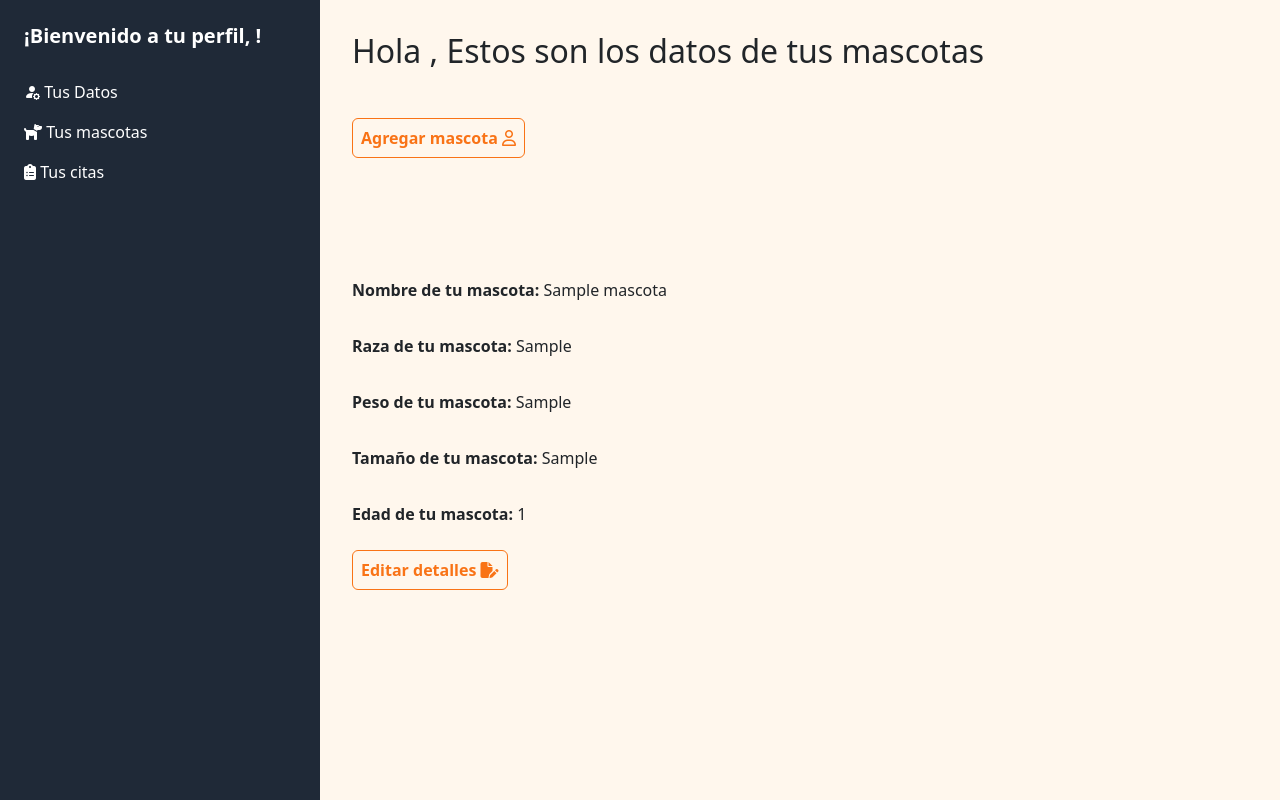
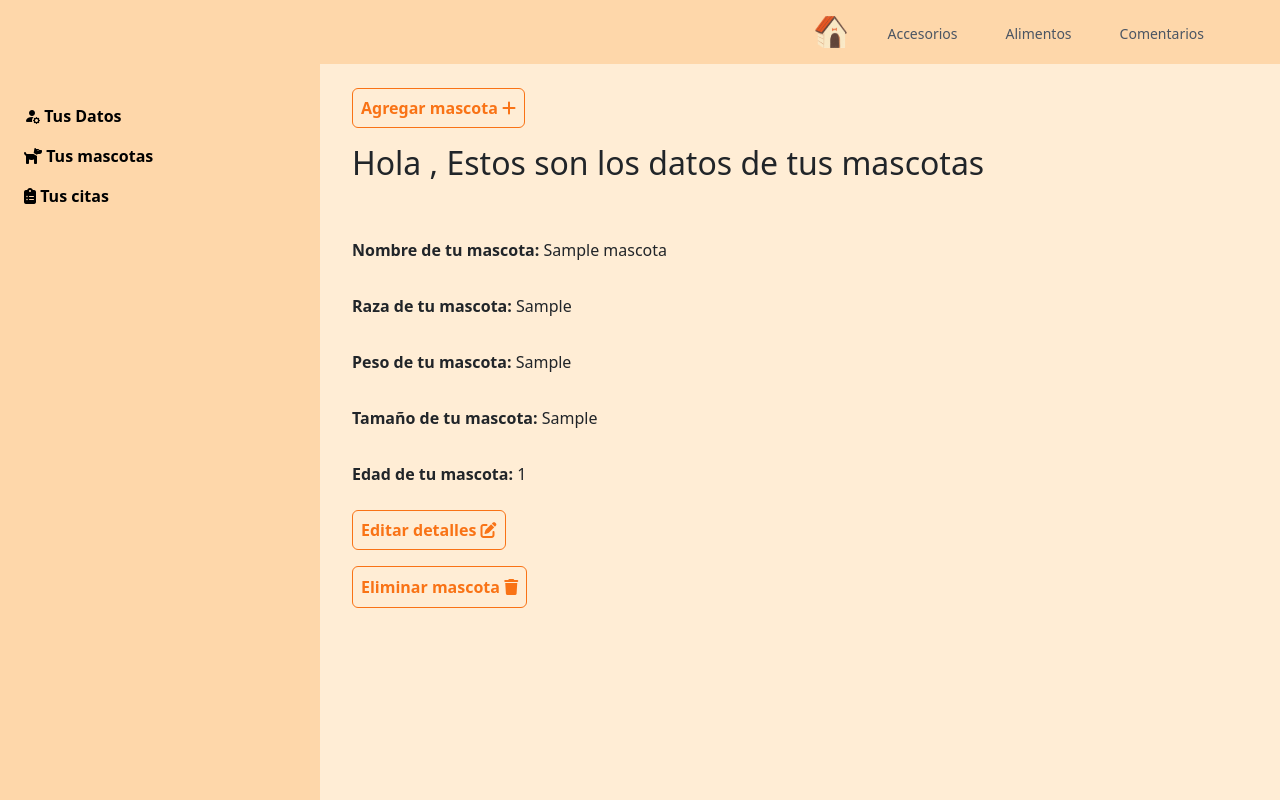
Before and after one commit to KeynerSjzxx/Traviesos, a Django app: page /perfil/citas/mascotas/ in a window 1280 px wide. Run offline with Django 4.2, Linux system fonts and the light colour scheme; tables that the repository leaves empty hold one stand-in row (values such as "Sample post"); some libraries are stand-ins or nearby versions.

Commit message:
cambios modulo citas2

```diff
--- a/Traviesos/Traviesos/urls.py
+++ b/Traviesos/Traviesos/urls.py
@@ -16,6 +16,7 @@ urlpatterns = [
     path('perfil/citas/mascotas/datos_mascotas', citas_views.datos_mascota, name='datos_mascotas'),
     path('perfil/citas/mascotas/', citas_views.agregar_mascota, name='agregar_mascotas'),
     path('perfil/citas/mascotas/citas/lista_citas', citas_views.ver_citas, name='ver_citas'),
+    path('eliminar_mascota/<int:mascota_id>/',citas_views.eliminar_mascota, name='eliminar_mascota'),
     path('pqrs/', pqrs_views.pqrs, name='pqrs'),
     path('logout/', views.logout_view, name='logout'),
     path('registro/', views.registro, name='registro'),
--- a/Traviesos/gestion_citas/citas_views.py
+++ b/Traviesos/gestion_citas/citas_views.py
@@ -3,6 +3,8 @@ from django.contrib import messages
 from .forms import FormAgendarCita, informacion_mascota
 from django.contrib.auth.decorators import login_required
 from .models import Mascota, AgendarCita
+from django.shortcuts import get_object_or_404
+
 
 @login_required
 def formulario_agendar(request):
@@ -10,19 +12,17 @@ def formulario_agendar(request):
         form = FormAgendarCita(request.POST)
         if form.is_valid():
             form.save()
-            messages.success(request, 'Cita guardada correctamente.')
+            messages.success(request, 'La cita se ha enviado exitosamente.')
             form = FormAgendarCita()
         else:
-            messages.error(request, 'Error al agendar la cita. Revise los datos.')
+            messages.error(request, 'Error al agendar cita. Verifica los datos.')
 
-            for field, errors in form.errors.items():
-                for error in errors:
-                    messages.error(request, f'Error en el campo {field}: {error}')
     else:
         form = FormAgendarCita()
 
     context = {'form': form}
     return render(request, 'citas/citas.html', context)
+
 
 
 def datos_mascota(request):
@@ -32,8 +32,8 @@ def datos_mascota(request):
             informacion_mascotas = formulario2.save(commit=False)
             informacion_mascotas.user = request.user
             informacion_mascotas.save()
-            messages.success(request, 'Tu información adicional se ha guardado correctamente.')
             return redirect('agregar_mascotas')
+
 
     else:
         formulario2 = informacion_mascota()
@@ -48,3 +48,11 @@ def ver_citas(request):
     citas = AgendarCita.objects.all()
     print(citas)
     return render(request, 'citas/lista_citas.html', {'citas': citas})
+
+def eliminar_mascota(request, mascota_id):
+    if request.method == 'POST':
+        mascota = get_object_or_404(Mascota, id=mascota_id)
+        mascota.delete()
+        return redirect('agregar_mascotas')
+
+    return render(request, 'mascota.html', {'mascota': mascota})
--- a/Traviesos/templates/citas/mascota.html
+++ b/Traviesos/templates/citas/mascota.html
@@ -19,41 +19,66 @@
     <link rel="website icon" href="{% static 'image/image_home/home.png' %}">
     <title>Mascotas</title>
 </head>
-
-<body class="bg-orange-50">
+<header>
+    <nav class="bg-orange-200 container-fluid">
+      <div class="max-w-7xl mx-auto px-4 sm:px-6 lg:px-8">
+        <div class="flex items-center justify-between h-16">
+          <div class="flex items-center space-x-2">
+          </div>
+          <div class="flex items-center">
+            <a href="{% url 'index' %}"><img class="h-8 w-8" src="{% static 'image/image_home/home.png'%}" alt="Logo"></a>
+            <div class="hidden md:block">
+              <ul class="flex space-x-4 font-bold fs-5 px-4 sm:">
+                <li><a href="{% url 'index' %}"
+                    class="text-gray-600 hover:bg-orange-300 hover:text-gray-600 px-3 py-2 rounded-md text-sm font-medium">Accesorios</a>
+                </li>
+                <li><a href="{% url 'index' %}"
+                    class="text-gray-600 hover:bg-orange-300 hover:text-gray-600 px-3 py-2 rounded-md text-sm font-medium">Alimentos</a>
+                </li>
+                <li><a href="{% url 'index' %}"
+                    class="text-gray-600 hover:bg-orange-300 hover:text-gray-600 px-3 py-2 rounded-md text-sm font-medium">Comentarios</a>
+                </li>
+              </ul>
+            </div>
+          </div>
+        </div>
+      </div>
+    </nav>
+  </header>
+<body class="bg-orange-100">
     <div class="flex">
-        <aside class="sidebar bg-gray-800 text-white h-screen fixed top-0 left-0 overflow-y-auto">
+        <aside class="sidebar bg-orange-200 text-black h-screen fixed top-0 left-0 overflow-y-auto">
             <div class="p-4">
-                <h1 class="fs-5 font-semibold">¡Bienvenido a tu perfil, {{ user.username }}!</h1>
-                <ul class="mt-4">
-                    <li class="py-2 hover:bg-gray-700"><a href="../perfil"><i class="bi bi-person-fill-gear"></i> Tus
-                            Datos</a></li>
-                    <li class="py-2 hover:bg-gray-700"><a href="mascotas"><i class="fa-solid fa-dog"></i> Tus mascotas</a></li>
-                    <li class="py-2 hover:bg-gray-700"><a href="ver_citas"><i class="fa-sharp fa-solid fa-clipboard-list"></i>  Tus citas</a></li>
+                <ul class="mt-4"><br><br>
+                    <li class="py-2 hover:bg-orange-300"><a href="../perfil"><b><i class="bi bi-person-fill-gear"></i> Tus Datos</b></a></li>
+                    <li class="py-2 hover:bg-orange-300"><a href="mascotas"><b><i class="fa-solid fa-dog"></i> Tus mascotas</b></a></li>
+                    <li class="py-2 hover:bg-orange-300"><a href="ver_citas"><b><i class="fa-sharp fa-solid fa-clipboard-list"></i>  Tus citas</b></a></li>
                 </ul>
             </div>
         </aside>
         <main class="content p-8 ">
             {% if lista|length < 1 %}
 
-            <p>Aun no has agregado ninguna mascota.</p>
-
+            <p>Aun no has agregado ninguna mascota.</p><br>
+            <a class="border-1 border-orange-500 p-2 rounded-md text-orange-500 hover:bg-orange-200 hover:text-orange" href="datos_mascotas"><b>Agregar mascota </b><i
+                class="fa-solid fa-plus"></i></a><br>
             {% endif %}
             <section id="datos">
-                <h1 class="h2">Hola {{user.username}}, Estos son los datos de tus mascotas</h1><br><br>
-                <a class="border-1 border-orange-500 p-2 rounded-md text-orange-500 hover:bg-orange-200 hover:text-orange" href="datos_mascotas"><b>Agregar mascota </b><i
-                    class="fa-regular fa-user"></i></a>
                 {% for o in lista %}
-                <div class="mt-32">
+                <div class="mt-30">
+                    <a class="border-1 border-orange-500 p-2 rounded-md text-orange-500 hover:bg-orange-200 hover:text-orange" href="datos_mascotas"><b>Agregar mascota </b><i
+                        class="fa-solid fa-plus"></i></a><br><br>
+                    <h1 class="h2">Hola {{user.username}}, Estos son los datos de tus mascotas</h1><br><br>
                     <b><p class="form-label">Nombre de tu mascota:</b> {{ o.nombre }}</p><br>
                     <b><p class="form-label">Raza de tu mascota:</b> {{ o.raza }}</p><br>
                     <b><p class="form-label">Peso de tu mascota:</b> {{ o.peso }}</p><br>
                     <b><p class="form-label">Tamaño de tu mascota:</b> {{ o.Tamaño }}</p><br>
                     <b><p class="form-label">Edad de tu mascota:</b> {{ o.edad }}</p><br>
-                    <a class="border-1 border-orange-500 p-2 rounded-md text-orange-500 hover:bg-orange-200 hover:text-orange"
-                            href="datos_mascotas"><b>Editar detalles</b> <i class="fa-solid fa-file-pen"></i></a>
-                    </p><br>
-
+                    <a class="border-1 border-orange-500 p-2 rounded-md text-orange-500 hover:bg-orange-200 hover:text-orange" href=""><b>Editar detalles</b> <i class="fa-solid fa-pen-to-square"></i></a>
+                    <form action="{% url 'eliminar_mascota' o.id %}" method="post"><br>
+                        {% csrf_token %}
+                        <button class="border-1 border-orange-500 p-2 rounded-md text-orange-500 hover:bg-orange-200 hover:text-orange" type="submit"><b>Eliminar mascota</b> <i class="fa-solid fa-trash"></i></button>
+                    </form>
                 </div>
                 {% endfor %}
             </section>
```
Also changed, not shown: Traviesos/templates/citas/citas.html (+19 -15 lines), Traviesos/templates/citas/datos_mascotas.html (+7 -7 lines).
